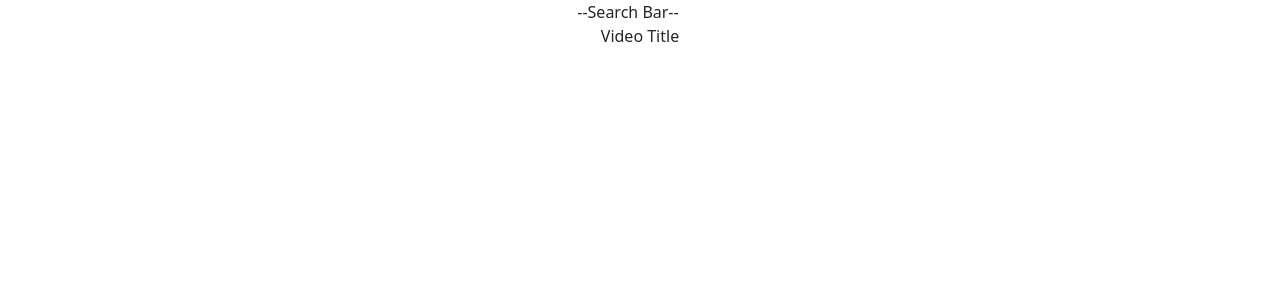
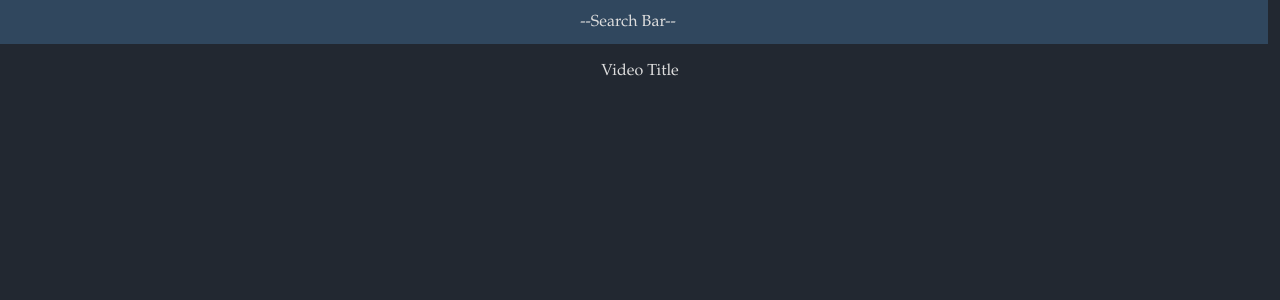
Before and after one commit to CMolitoris/YouTubeClone, a React (Create React App) app: page / in a window 1280 px wide. Shown: the top 300 px of the page. Built offline with nearby package versions, Linux system fonts and the light colour scheme.

Commit message:
Font style and color scheme initial implementation
Font style and color scheme initial implementation

```diff
--- a/public/index.html
+++ b/public/index.html
@@ -26,7 +26,7 @@
     -->
     <title>React App</title>
   </head>
-  <body>
+  <body style='background-color: #222831;'>
     <noscript>You need to enable JavaScript to run this app.</noscript>
     <div id="root"></div>
     <!--
--- a/src/components/App.css
+++ b/src/components/App.css
@@ -0,0 +1,5 @@
+.app-base{
+    font-family: Garamond, serif;
+    background-color: #222831;
+    color: #DDDDDD;
+}
--- a/src/components/App.jsx
+++ b/src/components/App.jsx
@@ -21,7 +21,7 @@ class App extends Component {
 
   render() {
     return (
-      <div className='container-fluid'>
+      <div className='container-fluid app-base'>
         <div className='row'>
           <Header />
           <VideoTitle />
--- a/src/components/Header/Header.css
+++ b/src/components/Header/Header.css
@@ -0,0 +1,9 @@
+.header-color{
+    background-color: #30475E;
+}
+
+.header-style{
+    width: 100%;
+    padding: 10px;
+    margin: 15px;
+}
--- a/src/components/Header/Header.jsx
+++ b/src/components/Header/Header.jsx
@@ -1,4 +1,5 @@
 import React from 'react';
+import './Header.css'
 import SearchBar from './SearchBar/SearchBar';
 
 
@@ -6,12 +7,12 @@ const Header = () => {
 
 
     return (
-        <div className='row'>
-            <div className='col-2'></div>
-            <div className='col-8 text-center'>
+        <div className='row header-color header-style'>
+            <div className='col'></div>
+            <div className='col text-center'>
                 <SearchBar />
             </div>
-            <div className='col-2'></div>
+            <div className='col'></div>
         </div>
      );
 }
--- a/src/index.css
+++ b/src/index.css
@@ -8,6 +8,5 @@ body {
 }
 
 code {
-  font-family: source-code-pro, Menlo, Monaco, Consolas, 'Courier New',
-    monospace;
+  font-family: Garamond, serif;
 }
```
